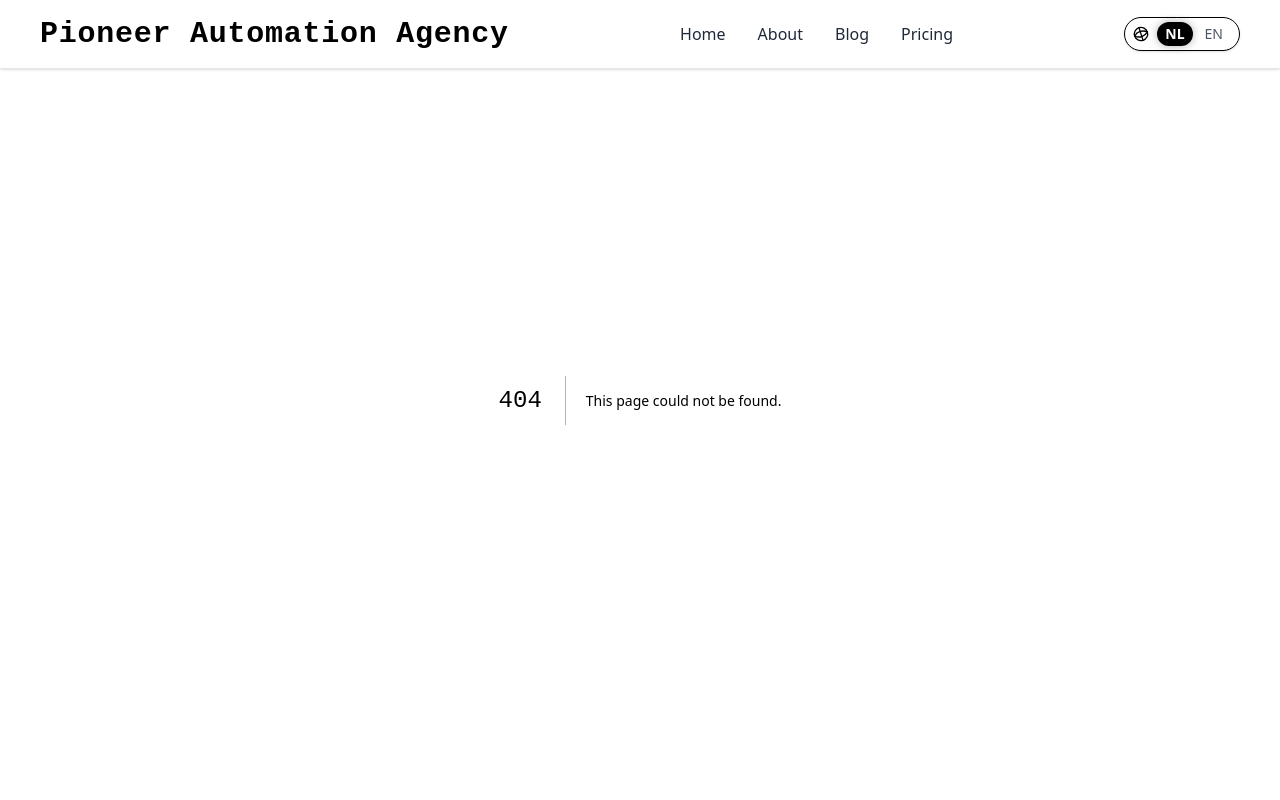
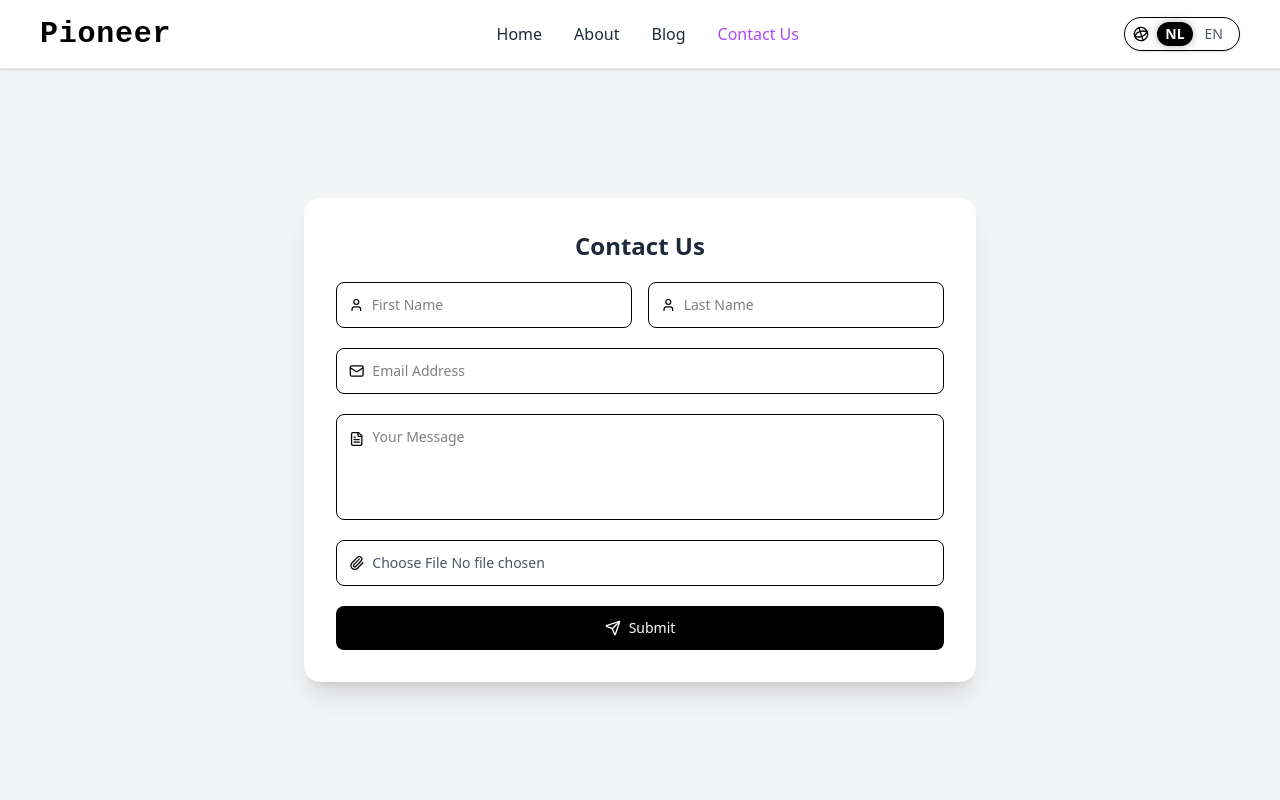
Before and after one commit to TEERTH-KOLHI/agency-website, a Next.js app: page /contactus in a window 1280 px wide. Before the commit this address had no page. Shown: the top 800 px of the page. Built offline with nearby package versions, Linux system fonts and the light colour scheme; a web font is replaced by a local one.

Commit message:
updates done

```diff
--- /dev/null
+++ b/src/app/contactus/page.tsx
@@ -0,0 +1,128 @@
+"use client";
+
+import React, { useState } from "react";
+import { User, Mail, FileText, Paperclip, Send } from "lucide-react";
+
+const ContactPage: React.FC = () => {
+  const [formData, setFormData] = useState({
+    firstName: "",
+    lastName: "",
+    email: "",
+    message: "",
+    file: null as File | null,
+  });
+
+  const handleChange = (
+    e: React.ChangeEvent<HTMLInputElement | HTMLTextAreaElement>
+  ) => {
+    const { name, value } = e.target;
+    setFormData({ ...formData, [name]: value });
+  };
+
+  const handleFileChange = (e: React.ChangeEvent<HTMLInputElement>) => {
+    setFormData({
+      ...formData,
+      file: e.target.files ? e.target.files[0] : null,
+    });
+  };
+
+  const handleSubmit = (e: React.FormEvent) => {
+    e.preventDefault();
+    console.log("Form Data:", formData);
+    alert("Form submitted!");
+  };
+
+  return (
+    <div className="mt-10 flex items-center justify-center min-h-screen bg-gray-100 p-4 sm:p-6 md:p-10">
+      <form
+        onSubmit={handleSubmit}
+        className="w-full max-w-2xl bg-white shadow-xl rounded-2xl p-6 sm:p-8 space-y-5"
+      >
+        <h2 className="text-lg sm:text-xl md:text-2xl font-bold text-center text-gray-800">
+          Contact Us
+        </h2>
+
+        {/* Two-column for names */}
+        <div className="grid grid-cols-1 sm:grid-cols-2 gap-4">
+          {/* First Name */}
+          <div className="flex items-center border rounded-lg p-2 sm:p-3">
+            <User className="w-4 h-4 text-black mr-2" />
+            <input
+              type="text"
+              name="firstName"
+              placeholder="First Name"
+              value={formData.firstName}
+              onChange={handleChange}
+              className="w-full outline-none text-xs sm:text-sm"
+              required
+            />
+          </div>
+
+          {/* Last Name */}
+          <div className="flex items-center border rounded-lg p-2 sm:p-3">
+            <User className="w-4 h-4 text-black mr-2" />
+            <input
+              type="text"
+              name="lastName"
+              placeholder="Last Name"
+              value={formData.lastName}
+              onChange={handleChange}
+              className="w-full outline-none text-xs sm:text-sm"
+              required
+            />
+          </div>
+        </div>
+
+        {/* Email */}
+        <div className="flex items-center border rounded-lg p-2 sm:p-3">
+          <Mail className="w-4 h-4 text-black mr-2" />
+          <input
+            type="email"
+            name="email"
+            placeholder="Email Address"
+            value={formData.email}
+            onChange={handleChange}
+            className="w-full outline-none text-xs sm:text-sm"
+            required
+          />
+        </div>
+
+        {/* Message */}
+        <div className="flex items-start border rounded-lg p-2 sm:p-3">
+          <FileText className="w-4 h-4 text-black mr-2 mt-1" />
+          <textarea
+            name="message"
+            placeholder="Your Message"
+            value={formData.message}
+            onChange={handleChange}
+            className="w-full outline-none resize-none text-xs sm:text-sm"
+            rows={4}
+            required
+          />
+        </div>
+
+        {/* File Attachment */}
+        <div className="flex items-center border rounded-lg p-2 sm:p-3">
+          <Paperclip className="w-4 h-4 text-black mr-2" />
+          <input
+            type="file"
+            name="file"
+            onChange={handleFileChange}
+            className="w-full text-gray-600 text-xs sm:text-sm"
+          />
+        </div>
+
+        {/* Submit Button */}
+        <button
+          type="submit"
+          className="flex items-center justify-center w-full bg-black text-white py-2 sm:py-3 rounded-lg hover:bg-gray-800 transition text-xs sm:text-sm font-medium cursor-pointer"
+        >
+          <Send className="w-4 h-4 mr-2" />
+          Submit
+        </button>
+      </form>
+    </div>
+  );
+};
+
+export default ContactPage;
--- a/src/app/pricing/page.tsx
+++ /dev/null
@@ -1,8 +0,0 @@
-// app/pricing/page.tsx
-export default function PricingPage() {
-  return (
-    <div className="min-h-screen flex items-center justify-center">
-      <h1 className="text-4xl font-bold">Pricing Page</h1>
-    </div>
-  );
-}
--- a/src/components/Header/index.tsx
+++ b/src/components/Header/index.tsx
@@ -22,7 +22,7 @@ export default function Header() {
     { name: "Home", href: "/" },
     { name: "About", href: "/about" },
     { name: "Blog", href: "/blog" },
-    { name: "Pricing", href: "/pricing" },
+    { name: "Contact Us", href: "/contactus" },
   ];
 
   return (
@@ -38,7 +38,7 @@ export default function Header() {
           className="text-xl sm:text-2xl md:text-3xl font-extrabold tracking-wide text-black"
           whileHover={{ scale: 1.05, transition: { duration: 0.2 } }}
         >
-          Pioneer Automation Agency
+          Pioneer
         </motion.h1>
 
         {/* Center links */}
--- a/src/components/VocalChatStyleHero/VocalChatAgentCarousel.tsx
+++ b/src/components/VocalChatStyleHero/VocalChatAgentCarousel.tsx
@@ -8,58 +8,93 @@ const agents = [
     id: 1,
     src: "images/ai-voice/Selena.png",
     audio: "audio/ai-voice/Selena.mpeg",
+    name: "Selena",
+    role: "AI Customer Support",
+    description: "Selena handles real-time queries with empathy and accuracy.",
   },
   {
     id: 2,
     src: "images/ai-voice/Amira.png",
     audio: "audio/ai-voice/Amira.mpeg",
+    name: "Amira",
+    role: "Technical Assistant",
+    description:
+      "Amira resolves technical issues and automates troubleshooting.",
   },
   {
     id: 3,
     src: "images/ai-voice/Thalina.png",
     audio: "audio/ai-voice/Thalina.mpeg",
+    name: "Thalina",
+    role: "Sales Agent",
+    description:
+      "Thalina recommends the best products tailored to customer needs.",
   },
   {
     id: 4,
     src: "images/ai-voice/Heleen.png",
     audio: "audio/ai-voice/Heleen.mpeg",
+    name: "Heleen",
+    role: "Data Analyst",
+    description:
+      "Heleen provides insights from interactions to improve strategies.",
   },
   {
     id: 5,
     src: "images/ai-voice/Zelda.png",
     audio: "audio/ai-voice/Zelda.mpeg",
+    name: "Zelda",
+    role: "Engagement Specialist",
+    description: "Zelda keeps customers engaged with proactive conversations.",
   },
   {
     id: 6,
     src: "images/ai-voice/Bastian.png",
     audio: "audio/ai-voice/Bastian.mpeg",
+    name: "Bastian",
+    role: "Onboarding Guide",
+    description: "Bastian guides new users through onboarding smoothly.",
   },
   {
     id: 7,
     src: "images/ai-voice/Casper.png",
     audio: "audio/ai-voice/Casper.mpeg",
+    name: "Casper",
+    role: "AI Trainer",
+    description: "Casper helps refine models with continuous learning.",
   },
   {
     id: 8,
     src: "images/ai-voice/Tirza.png",
     audio: "audio/ai-voice/Tirza.mpeg",
+    name: "Tirza",
+    role: "Operations Assistant",
+    description: "Tirza ensures workflows are optimized and efficient.",
   },
   {
     id: 9,
     src: "images/ai-voice/Bella.png",
     audio: "audio/ai-voice/Bella.mpeg",
+    name: "Bella",
+    role: "Marketing Agent",
+    description: "Bella drives brand engagement with personalized outreach.",
   },
   {
     id: 10,
     src: "images/ai-voice/Carla.png",
     audio: "audio/ai-voice/Carla.mpeg",
+    name: "Carla",
+    role: "Support Agent",
+    description: "Carla ensures customers always receive timely assistance.",
   },
 ];
 
 const VocalChatAgentCarousel = () => {
   const [current, setCurrent] = useState(0);
   const [isPlaying, setIsPlaying] = useState(false);
+  const [showDetail, setShowDetail] = useState(false);
   const audioRef = useRef<HTMLAudioElement | null>(null);
+  const detailRef = useRef<HTMLDivElement | null>(null);
 
   const prevSlide = () =>
     setCurrent((p) => (p === 0 ? agents.length - 1 : p - 1));
@@ -74,6 +109,20 @@ const VocalChatAgentCarousel = () => {
     return "hidden";
   };
 
+  // Close details when clicking outside
+  useEffect(() => {
+    function handleClickOutside(e: MouseEvent) {
+      if (detailRef.current && !detailRef.current.contains(e.target as Node)) {
+        setShowDetail(false);
+      }
+    }
+    if (showDetail) {
+      document.addEventListener("mousedown", handleClickOutside);
+    }
+    return () => document.removeEventListener("mousedown", handleClickOutside);
+  }, [showDetail]);
+
+  // Handle audio play/pause
   useEffect(() => {
     if (!audioRef.current) return;
     audioRef.current.src = agents[current].audio;
@@ -108,16 +157,6 @@ const VocalChatAgentCarousel = () => {
               transformValue = "translateX(160px) scale(0.9)";
             else transformValue = "translateX(0) scale(0.7)";
 
-            // Responsive scaling
-            const responsiveTransform = `
-              ${pos === "center" ? "scale(1.2) sm:scale(1.5)" : ""}
-              ${
-                pos === "left" || pos === "right"
-                  ? "scale(0.7) sm:scale(0.9)"
-                  : ""
-              }
-            `;
-
             return (
               <div
                 key={agent.id}
@@ -129,11 +168,47 @@ const VocalChatAgentCarousel = () => {
                 }}
               >
                 <div className="relative w-52 sm:w-64 xs:w-44 h-52 sm:h-64 xs:h-44 overflow-hidden rounded-2xl">
+                  {/* Image with blur when showing details */}
                   <img
                     src={agent.src}
                     alt={`Agent ${agent.id}`}
-                    className="w-full h-full object-cover"
+                    className={`w-full h-full object-cover transition duration-500 ${
+                      pos === "center" && showDetail ? "blur-[5px]" : ""
+                    }`}
                   />
+
+                  {/* Learn More Button */}
+                  {pos === "center" && !showDetail && (
+                    <button
+                      onClick={() => setShowDetail(true)}
+                      className="absolute bottom-2 left-1/2 -translate-x-1/2
+             px-2.5 py-1 text-[10px]
+             bg-white/20 text-black font-medium
+             rounded-md shadow-md border border-white/30
+             hover:bg-white/30 hover:shadow-lg
+             transition-all duration-200 cursor-pointer"
+                    >
+                      Learn More
+                    </button>
+                  )}
+
+                  {/* Details Overlay with Slide Effect */}
+                  {pos === "center" && (
+                    <div
+                      ref={detailRef}
+                      className={`absolute inset-0 flex flex-col justify-center items-center text-center text-white px-2 transform transition-all duration-700 ease-in-out ${
+                        showDetail
+                          ? "translate-y-0 opacity-100"
+                          : "translate-y-full opacity-0"
+                      }`}
+                    >
+                      <p className="text-[11px] mt-2 drop-shadow-md max-w-[60%]">
+                        {agent.description}
+                      </p>
+                    </div>
+                  )}
+
+                  {/* Bottom gradient */}
                   <div
                     className="absolute bottom-0 left-1/2 -translate-x-1/2
                                w-full h-16 sm:h-20 xs:h-14
```
